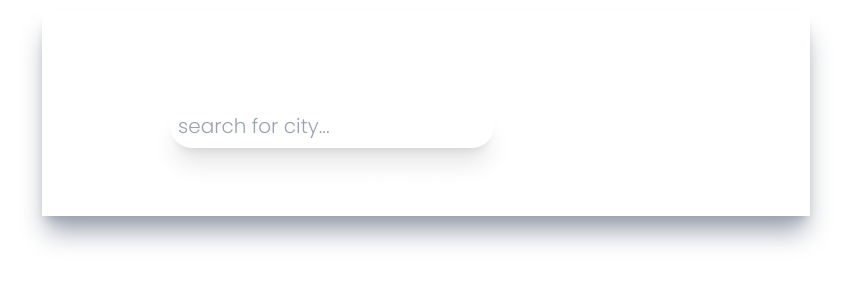
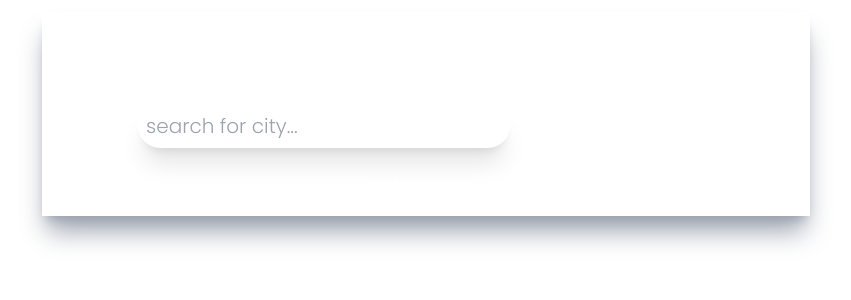
Before and after one commit to sagarmhrjn/weather-app, an Angular app: page /weather in a window 1280 px wide. Shown: the top 300 px of the page, without its empty margins (214-1065 px from the left). Built offline with nearby package versions, Linux system fonts and the light colour scheme; no server answers.

Commit message:
adjust padding size on main weather div

```diff
--- a/src/app/modules/weather/pages/weather.component.html
+++ b/src/app/modules/weather/pages/weather.component.html
@@ -1,5 +1,5 @@
 <div
-  class="mx-auto max-w-screen-md my-3 py-4 px-32 bg-gradient-to-br h-fit shadow-xl shadow-gray-400"
+  class="mx-auto max-w-screen-md my-3 py-4 px-24 bg-gradient-to-br h-fit shadow-xl shadow-gray-400"
   [ngClass]="backgroundColor"
 >
   <app-top-button (setQuery)="onSetCity($event)"></app-top-button>
```
